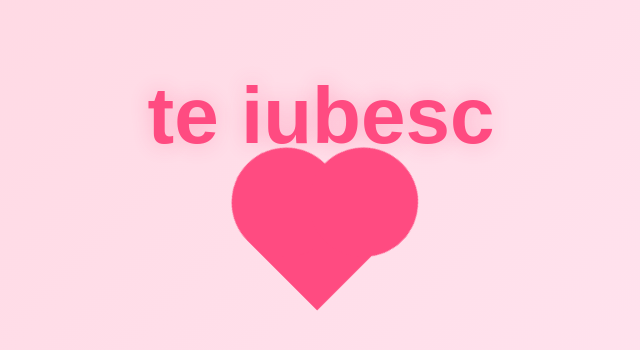
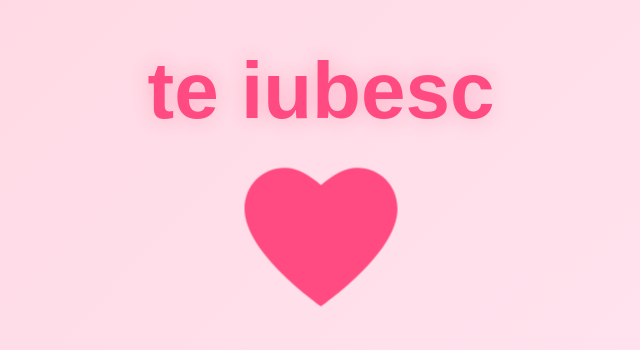
Before and after one commit to yannis060/yannis060.github.io, a plain HTML site: page index.html in a window 1280 px wide. Shown: the part 224-574 px from the top of the page, without its empty margins (319-959 px from the left). Drawn offline with Linux system fonts and the light colour scheme.

Commit message:
Update index.html

```diff
--- a/index.html
+++ b/index.html
@@ -1,7 +1,7 @@
 <!DOCTYPE html>
 <html lang="ro">
   <head>
-    <meta charset="UTF-8">
+    <meta charset="UTF-8" />
     <title>te iubesc 💖</title>
     <style>
       body {
@@ -23,49 +23,46 @@
         animation: fadeIn 2s ease forwards;
       }
 
+      /* container to preserve position/spacing similar to your original layout */
       .heart {
-        position: relative;
-        width: 100px;
-        height: 90px;
+        width: 140px;         /* visual size of the heart */
+        height: 140px;
         margin-top: 30px;
-        background: #ff4b81;
-        transform: rotate(-45deg);
+        display: inline-block;
+        /* keep transform-origin center so scaling/pulse stays centered */
+        transform-origin: center;
         animation: pulse 1.5s infinite;
       }
 
-      .heart::before,
-      .heart::after {
-        content: "";
-        position: absolute;
-        width: 100px;
-        height: 100px;
-        background: #ff4b81;
-        border-radius: 50%;
-      }
-
-      .heart::before {
-        top: -50px;
-        left: 0;
-      }
-
-      .heart::after {
-        top: 0;
-        left: 50px;
+      /* make sure the svg scales responsively to the chosen container size */
+      .heart svg {
+        width: 100%;
+        height: 100%;
+        display: block;
       }
 
       @keyframes pulse {
-        0%, 100% { transform: rotate(-45deg) scale(1); }
-        50% { transform: rotate(-45deg) scale(1.1); }
+        0%, 100% { transform: scale(1); }
+        50%     { transform: scale(1.1); }
       }
 
       @keyframes fadeIn {
         from { opacity: 0; transform: translateY(20px); }
-        to { opacity: 1; transform: translateY(0); }
+        to   { opacity: 1; transform: translateY(0); }
       }
     </style>
   </head>
   <body>
     <h1>te iubesc</h1>
-    <div class="heart"></div>
+
+    <!-- SVG heart - perfectly symmetric and crisp -->
+    <div class="heart" aria-hidden="true">
+      <svg viewBox="0 0 32 29" xmlns="http://www.w3.org/2000/svg" role="img" >
+        <!-- path creates a classic heart shape; fill matches your pink -->
+        <path
+          d="M23.6 0C20.9 0 18.6 1.5 16 3.6 13.4 1.5 11.1 0 8.4 0 3.8 0 0 3.6 0 8.6 0 18 16 29 16 29s16-11 16-20.4C32 3.6 28.2 0 23.6 0z"
+          fill="#ff4b81" />
+      </svg>
+    </div>
   </body>
 </html>
```
